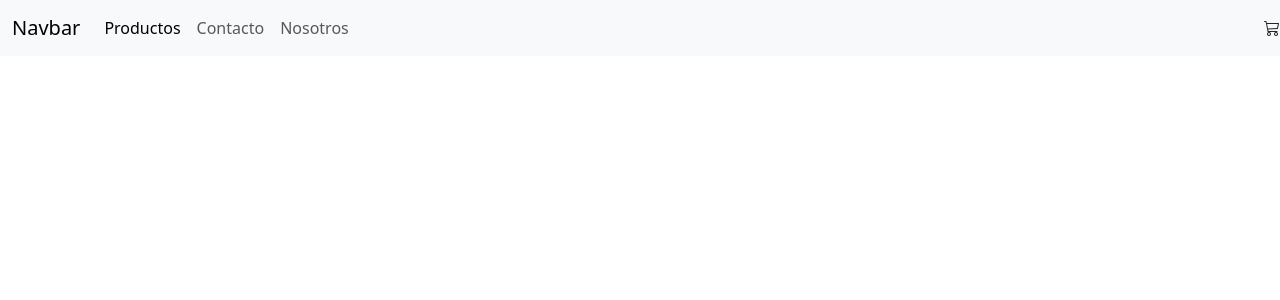
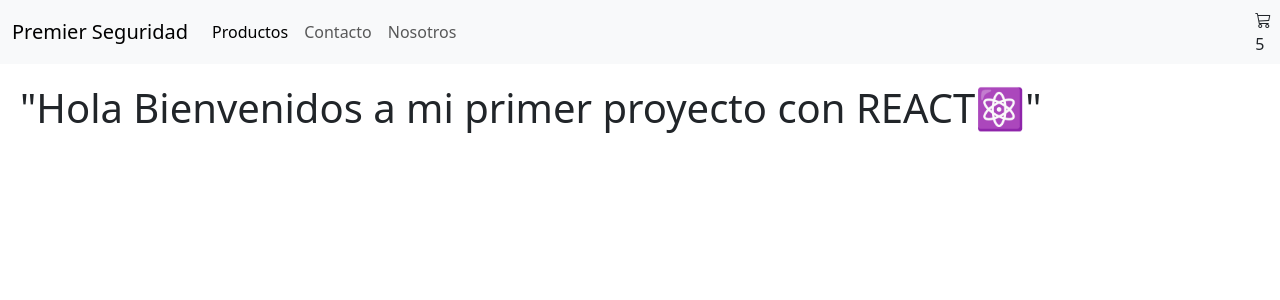
Before and after one commit to CesarRODR/REACT-1, a React (Vite) app in the folder ENTREGA-1/: page / in a window 1280 px wide. Shown: the top 300 px of the page. Built offline with nearby package versions, Linux system fonts and the light colour scheme.

Commit message:
version 0.0.2
Agregando porps y otro componente a mi proyecto

```diff
--- a/ENTREGA-1/index.html
+++ b/ENTREGA-1/index.html
@@ -6,7 +6,7 @@
     <meta name="viewport" content="width=device-width, initial-scale=1.0" />
     <link href="https://cdn.jsdelivr.net/npm/bootstrap@5.3.0/dist/css/bootstrap.min.css" rel="stylesheet" integrity="sha384-9ndCyUaIbzAi2FUVXJi0CjmCapSmO7SnpJef0486qhLnuZ2cdeRhO02iuK6FUUVM" crossorigin="anonymous">
     <link rel="stylesheet" href="https://cdn.jsdelivr.net/npm/bootstrap-icons@1.10.5/font/bootstrap-icons.css">
-    <title>Vite + React</title>
+    <title>Pre enrega-1</title>
   </head>
   <body>
     <div id="root"></div>
--- a/ENTREGA-1/src/components/CartWidget.jsx
+++ b/ENTREGA-1/src/components/CartWidget.jsx
@@ -2,6 +2,10 @@
 
 export const CartWidget = () => {
   return (
-    <i className="bi bi-cart3"></i>
+    <><div>
+      <i className="bi bi-cart3"></i>
+      5
+    </div>
+    </>
   )
 }
--- a/ENTREGA-1/src/components/ItemListContainer.jsx
+++ b/ENTREGA-1/src/components/ItemListContainer.jsx
@@ -1,7 +1,10 @@
-import React from 'react'
 
-export const ItemListContainer = (props) => {
+export const ItemListContainer = ({ greeting }) => {
   return (
-    <title>hola</title>
-  )
-}
+    <div style={{ padding: '20px', fontSize:'20px'}}>
+      <h1>"Hola Bienvenidos a mi primer proyecto con REACT⚛️" </h1>
+    </div>
+  );
+};
+
+export default ItemListContainer;
--- a/ENTREGA-1/src/components/NavBar.jsx
+++ b/ENTREGA-1/src/components/NavBar.jsx
@@ -6,7 +6,7 @@
         <>
             <nav class="navbar navbar-expand-lg bg-body-tertiary">
                 <div class="container-fluid">
-                    <a class="navbar-brand" href="#">Navbar</a>
+                    <a class="navbar-brand" href="#">Premier Seguridad</a>
                     <button class="navbar-toggler" type="button" data-bs-toggle="collapse" data-bs-target="#navbarNav" aria-controls="navbarNav" aria-expanded="false" aria-label="Toggle navigation">
                         <span class="navbar-toggler-icon"></span>
                     </button>
--- a/ENTREGA-1/src/main.jsx
+++ b/ENTREGA-1/src/main.jsx
@@ -8,7 +8,7 @@
   <React.StrictMode>
     <>
       <NavBar />
-      <ItemListContainer />
+      <ItemListContainer/>
     </>
   </React.StrictMode>,
 )
```
